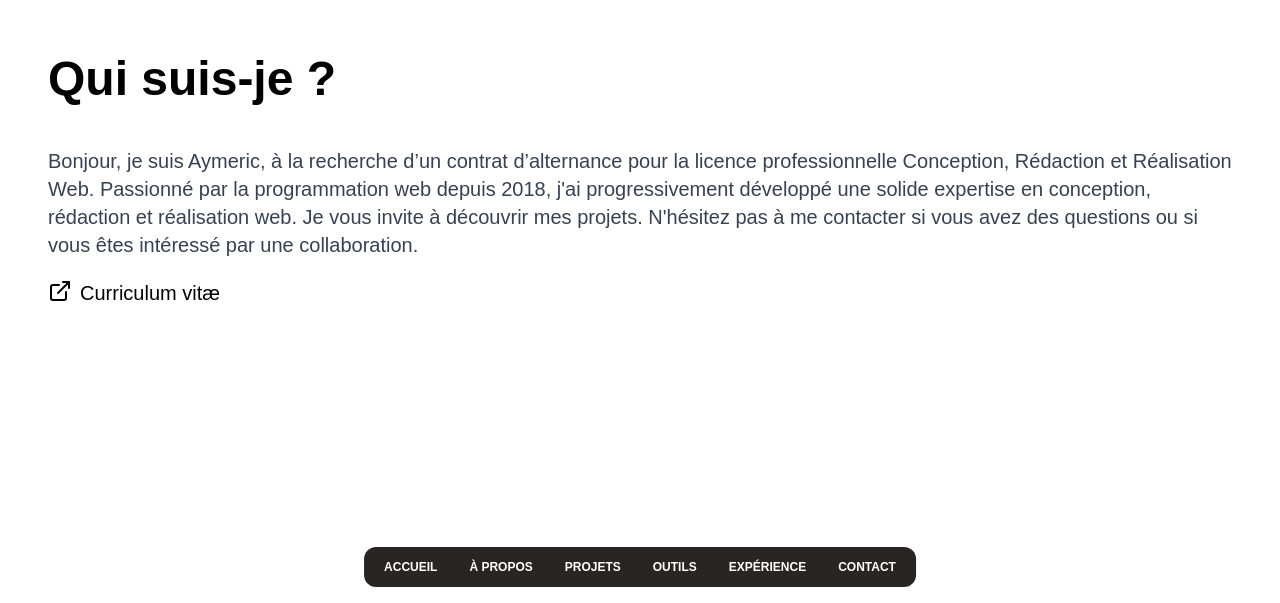
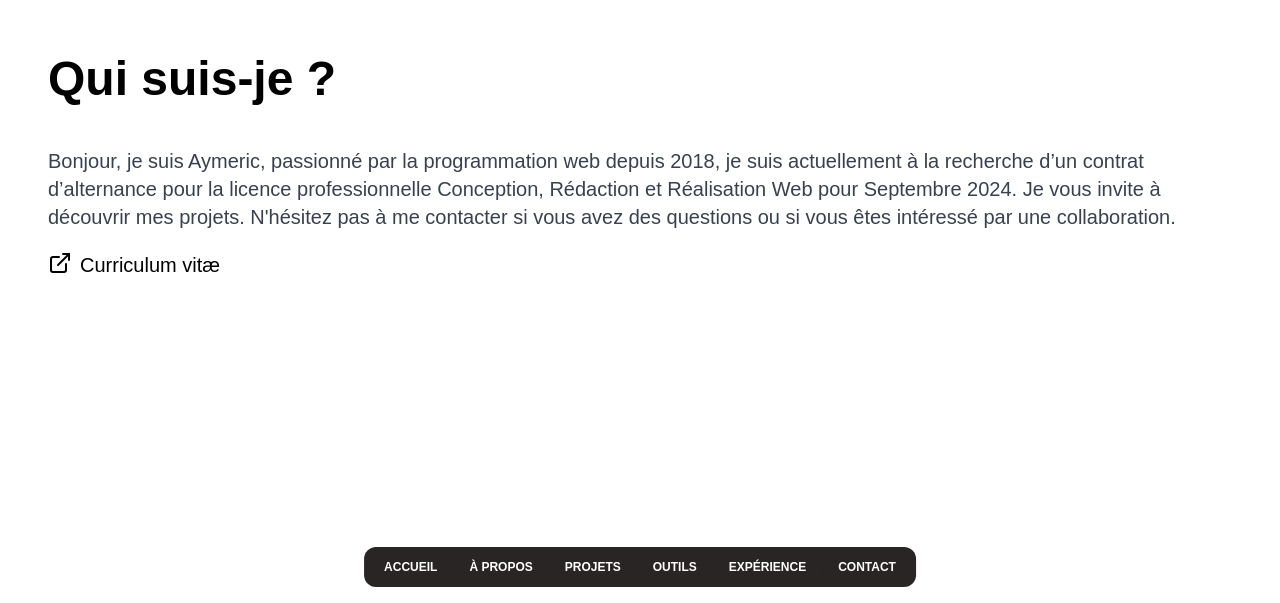
Before and after one commit to AyCoding/next-portfolio, a Next.js app: page /about in a window 1280 px wide. Shown: the part 197-800 px from the top of the page. Built offline with nearby package versions, Linux system fonts and the light colour scheme; a web font is replaced by a local one.

Commit message:
update about page

```diff
--- a/src/app/about/page.tsx
+++ b/src/app/about/page.tsx
@@ -4,7 +4,7 @@ import {ExternalLink} from "lucide-react";
 
 export const metadata = {
     title: 'Aymeric DE LANGE - A propos de moi',
-    description: 'Bonjour, je suis Aymeric, à la recherche d’un contrat d’alternance pour la licence professionnelle Conception, Rédaction et Réalisation Web. Passionné par la programmation web depuis 2018, j\'ai progressivement développé une solide expertise en conception, rédaction et réalisation web. Je vous invite à découvrir mes projets. N\'hésitez pas à me contacter si vous avez des questions ou si vous êtes intéressé par une collaboration.',
+    description: 'Bonjour, je suis Aymeric, passionné par la programmation web depuis 2018, je suis actuellement  à la recherche d’un contrat d’alternance pour la licence professionnelle Conception, Rédaction et Réalisation Web pour Septembre 2024. Je vous invite à découvrir mes projets. N\'hésitez pas à me contacter si vous avez des questions ou si vous êtes intéressé par une collaboration.',
 }
 
 export default function About() {
@@ -15,7 +15,7 @@ export default function About() {
 
             <section className="w-full h-52 py-5 md:rounded-3xl">
                 <p className="text-xl text-gray-700">
-                    Bonjour, je suis Aymeric, à la recherche d’un contrat d’alternance pour la <span className="font-medium">licence professionnelle Conception, Rédaction et Réalisation Web</span>. Passionné par la programmation web depuis 2018, j&apos;ai progressivement développé une solide expertise en conception, rédaction et réalisation web. Je vous invite à découvrir mes projets. N&apos;hésitez pas à me contacter si vous avez des questions ou si vous êtes intéressé par une collaboration.
+                    Bonjour, je suis Aymeric, passionné par la programmation web depuis 2018, je suis actuellement à la recherche d’un contrat d’alternance pour la <span className="font-medium">licence professionnelle Conception, Rédaction et Réalisation Web</span> pour Septembre 2024. Je vous invite à découvrir mes projets. N&apos;hésitez pas à me contacter si vous avez des questions ou si vous êtes intéressé par une collaboration.
                 </p>
 
                 <div className="flex flex-col mt-5">
```
